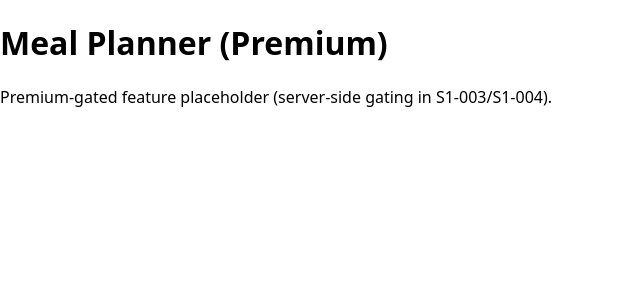
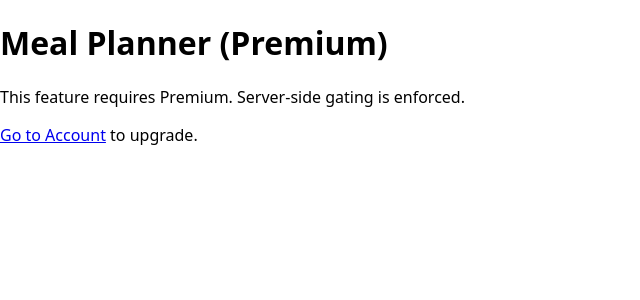
Before and after one commit to YPADSs/agent-platform, a Next.js app: page /planner in a window 1280 px wide. Shown: the top 300 px of the page, without its empty margins (0-640 px from the left). Built offline with nearby package versions, Linux system fonts and the light colour scheme; no server answers.

Commit message:
S2-004: enforce server-side premium gating for /planner

```diff
--- a/app/planner/page.tsx
+++ b/app/planner/page.tsx
@@ -1,8 +1,25 @@
-export default function PlannerPage() {
+import Link from 'next/link';
+import { requirePremium } from '@/lib/premium';
+
+export default async function PlannerPage() {
+  try {
+    await requirePremium();
+  } catch (err){
+    return (
+      <>
+        <h1>Meal Planner (Premium)</h1>
+        <p>This feature requires Premium. Server-side gating is enforced.</p>
+        <p>
+          <Link href="/account">Go to Account</Link> to upgrade.
+        </p>
+      </>
+    );
+  }
+
   return (
     <>
       <h1>Meal Planner (Premium)</h1>
-      <p>Premium-gated feature placeholder (server-side gating in S1-003/S1-004).</p>
+      <p>Premium access confirmed (server-side).</p>
     </>
   );
 }
```
